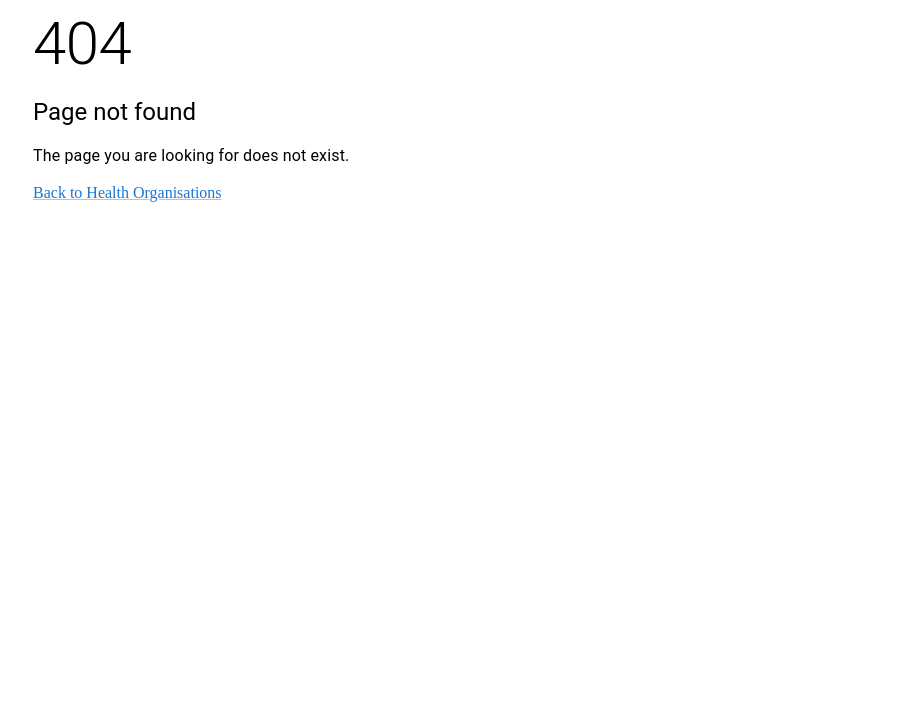
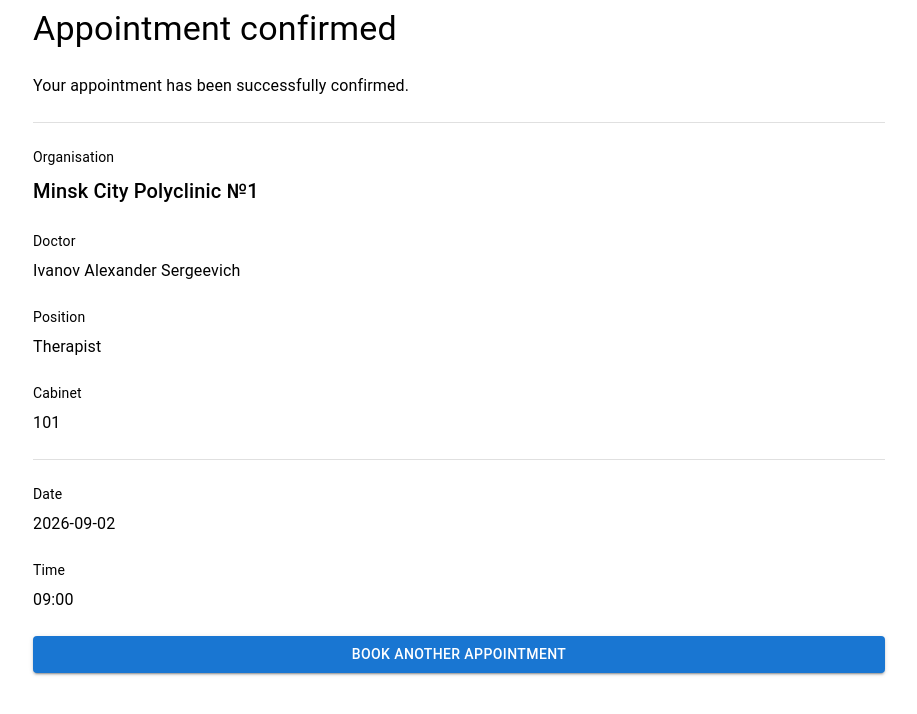
Before and after one commit to Packletka/TB_Elmosoft, a React (Vite) app in the folder frontend/: page /appointments/success/1 in a window 1280 px wide. Before the commit this address had no page. Shown: the top 714 px of the page, without its empty margins (181-1098 px from the left). Built offline with nearby package versions, Linux system fonts and the light colour scheme.

Commit message:
UI FEATURE: created 2 pages -> AppointmentConfirmationPage & AppointmentSuccessPage + pressing 'Previous Step' button now saves user choice of date in calendar and it's resistant to refreshing

```diff
--- /dev/null
+++ b/frontend/src/pages/appointments/AppointmentConfirmationPage.tsx
@@ -0,0 +1,149 @@
+import { Link as RouterLink, useParams } from "react-router-dom";
+
+import Alert from "@mui/material/Alert";
+import Button from "@mui/material/Button";
+import Container from "@mui/material/Container";
+import Divider from "@mui/material/Divider";
+import Stack from "@mui/material/Stack";
+import Typography from "@mui/material/Typography";
+
+import ResourceNotFound from "../../components/ui/ResourceNotFound";
+import { talons } from "../../mocks/appointments";
+import { doctors } from "../../mocks/doctors";
+import { organisations } from "../../mocks/organisations";
+
+function AppointmentConfirmationPage() {
+  const { talonId } = useParams();
+
+  const talon = talons.find((talon) => talon.id === Number(talonId));
+
+  if (!talon) {
+    return (
+      <ResourceNotFound
+        title="Talon not found"
+        message="The requested talon does not exist."
+        backTo="/organisations"
+        backLabel="Back to Health Organisations"
+      />
+    );
+  }
+
+  const doctor = doctors.find((doctor) => doctor.id === talon.doctor);
+
+  if (!doctor) {
+    return (
+      <ResourceNotFound
+        title="Doctor not found"
+        message="The doctor associated with this talon does not exist."
+        backTo="/organisations"
+        backLabel="Back to Health Organisations"
+      />
+    );
+  }
+
+  const organisation = organisations.find(
+    (organisation) => organisation.id === doctor.health_organisation,
+  );
+
+  if (!organisation) {
+    return (
+      <ResourceNotFound
+        title="Organisation not found"
+        message="The health organisation associated with this doctor does not exist."
+        backTo="/organisations"
+        backLabel="Back to Health Organisations"
+      />
+    );
+  }
+
+  const isAvailable = talon.customer === null;
+
+  return (
+    <Container maxWidth="md">
+      <Stack spacing={3}>
+        <Typography variant="h4" component="h1">
+          Appointment confirmation
+        </Typography>
+
+        {!isAvailable && (
+          <Alert severity="warning">This talon is no longer available.</Alert>
+        )}
+
+        <Stack spacing={1}>
+          <Typography variant="body2" color="text.secondary">
+            Organisation
+          </Typography>
+
+          <Typography variant="h6">{organisation.name}</Typography>
+        </Stack>
+
+        <Divider />
+
+        <Stack spacing={1}>
+          <Typography variant="body2" color="text.secondary">
+            Doctor
+          </Typography>
+
+          <Typography variant="h6">
+            {doctor.last_name} {doctor.first_name} {doctor.patronymic}
+          </Typography>
+        </Stack>
+
+        <Stack spacing={1}>
+          <Typography variant="body2" color="text.secondary">
+            Position
+          </Typography>
+
+          <Typography>{doctor.position}</Typography>
+        </Stack>
+
+        <Stack spacing={1}>
+          <Typography variant="body2" color="text.secondary">
+            Cabinet
+          </Typography>
+
+          <Typography>{doctor.cabinet}</Typography>
+        </Stack>
+
+        <Divider />
+
+        <Stack spacing={1}>
+          <Typography variant="body2" color="text.secondary">
+            Date
+          </Typography>
+
+          <Typography>{talon.date}</Typography>
+        </Stack>
+
+        <Stack spacing={1}>
+          <Typography variant="body2" color="text.secondary">
+            Time
+          </Typography>
+
+          <Typography>{talon.time}</Typography>
+        </Stack>
+
+        <Stack direction="row" spacing={2}>
+          <Button
+            variant="outlined"
+            component={RouterLink}
+            to={`/doctors/${doctor.id}?date=${talon.date}`}
+          >
+            Previous step
+          </Button>
+
+          <Button
+            variant="contained"
+            component={RouterLink}
+            to={`/appointments/success/${talon.id}`}
+            disabled={!isAvailable}
+          >
+            Confirm appointment
+          </Button>
+        </Stack>
+      </Stack>
+    </Container>
+  );
+}
+
+export default AppointmentConfirmationPage;
--- /dev/null
+++ b/frontend/src/pages/appointments/AppointmentSuccessPage.tsx
@@ -0,0 +1,135 @@
+import { Link as RouterLink, useParams } from "react-router-dom";
+
+import Button from "@mui/material/Button";
+import Container from "@mui/material/Container";
+import Divider from "@mui/material/Divider";
+import Stack from "@mui/material/Stack";
+import Typography from "@mui/material/Typography";
+
+import ResourceNotFound from "../../components/ui/ResourceNotFound";
+import { talons } from "../../mocks/appointments";
+import { doctors } from "../../mocks/doctors";
+import { organisations } from "../../mocks/organisations";
+
+function AppointmentSuccessPage() {
+  const { talonId } = useParams();
+
+  const talon = talons.find((talon) => talon.id === Number(talonId));
+
+  if (!talon) {
+    return (
+      <ResourceNotFound
+        title="Talon not found"
+        message="The requested talon does not exist."
+        backTo="/organisations"
+        backLabel="Back to Health Organisations"
+      />
+    );
+  }
+
+  const doctor = doctors.find((doctor) => doctor.id === talon.doctor);
+
+  if (!doctor) {
+    return (
+      <ResourceNotFound
+        title="Doctor not found"
+        message="The doctor associated with this talon does not exist."
+        backTo="/organisations"
+        backLabel="Back to Health Organisations"
+      />
+    );
+  }
+
+  const organisation = organisations.find(
+    (organisation) => organisation.id === doctor.health_organisation,
+  );
+
+  if (!organisation) {
+    return (
+      <ResourceNotFound
+        title="Organisation not found"
+        message="The health organisation associated with this doctor does not exist."
+        backTo="/organisations"
+        backLabel="Back to Health Organisations"
+      />
+    );
+  }
+
+  return (
+    <Container maxWidth="md">
+      <Stack spacing={3}>
+        <Typography variant="h4" component="h1">
+          Appointment confirmed
+        </Typography>
+
+        <Typography color="text.secondary">
+          Your appointment has been successfully confirmed.
+        </Typography>
+
+        <Divider />
+
+        <Stack spacing={1}>
+          <Typography variant="body2" color="text.secondary">
+            Organisation
+          </Typography>
+
+          <Typography variant="h6">{organisation.name}</Typography>
+        </Stack>
+
+        <Stack spacing={1}>
+          <Typography variant="body2" color="text.secondary">
+            Doctor
+          </Typography>
+
+          <Typography>
+            {doctor.last_name} {doctor.first_name} {doctor.patronymic}
+          </Typography>
+        </Stack>
+
+        <Stack spacing={1}>
+          <Typography variant="body2" color="text.secondary">
+            Position
+          </Typography>
+
+          <Typography>{doctor.position}</Typography>
+        </Stack>
+
+        <Stack spacing={1}>
+          <Typography variant="body2" color="text.secondary">
+            Cabinet
+          </Typography>
+
+          <Typography>{doctor.cabinet}</Typography>
+        </Stack>
+
+        <Divider />
+
+        <Stack spacing={1}>
+          <Typography variant="body2" color="text.secondary">
+            Date
+          </Typography>
+
+          <Typography>{talon.date}</Typography>
+        </Stack>
+
+        <Stack spacing={1}>
+          <Typography variant="body2" color="text.secondary">
+            Time
+          </Typography>
+
+          <Typography>{talon.time}</Typography>
+        </Stack>
+
+        <Button
+          variant="contained"
+          component={RouterLink}
+          to={`/organisations/${organisation.id}`}
+        >
+          Book another appointment
+        </Button>
+      </Stack>
+    </Container>
+  );
+}
+
+export default AppointmentSuccessPage;
--- a/frontend/src/pages/doctors/DoctorPage.tsx
+++ b/frontend/src/pages/doctors/DoctorPage.tsx
@@ -1,7 +1,11 @@
-import { Link as RouterLink, useParams } from "react-router-dom";
-import { useState } from "react";
+import {
+  Link as RouterLink,
+  useParams,
+  useSearchParams,
+} from "react-router-dom";
 
-import type { Dayjs } from "dayjs";
+import dayjs from "dayjs";
+import customParseFormat from "dayjs/plugin/customParseFormat";
 
 import Avatar from "@mui/material/Avatar";
 import Container from "@mui/material/Container";
@@ -10,17 +14,18 @@ import Stack from "@mui/material/Stack";
 import Typography from "@mui/material/Typography";
 import { DateCalendar } from "@mui/x-date-pickers/DateCalendar";
 import Button from "@mui/material/Button";
+import Alert from "@mui/material/Alert";
 
 import { doctors } from "../../mocks/doctors";
 import { getPluralPosition } from "../../utils/position";
 import ResourceNotFound from "../../components/ui/ResourceNotFound";
 import { talons } from "../../mocks/appointments";
 
+dayjs.extend(customParseFormat);
+
 function DoctorPage() {
   const { doctorId } = useParams();
-  /* starts as null, meaning:
-  user has not selected a date yet */
-  const [selectedDate, setSelectedDate] = useState<Dayjs | null>(null);
+  const [searchParams, setSearchParams] = useSearchParams();
 
   const doctor = doctors.find((doctor) => doctor.id === Number(doctorId));
 
@@ -42,6 +47,18 @@ function DoctorPage() {
   const availableDates = [...new Set(freeTalons.map((talon) => talon.date))];
 
   const availableDateSet = new Set(availableDates);
+
+  const dateParam = searchParams.get("date");
+
+  const parsedDateParam =
+    dateParam !== null ? dayjs(dateParam, "YYYY-MM-DD", true) : null;
+
+  const hasInvalidDateParam =
+    dateParam !== null &&
+    (!parsedDateParam?.isValid() || !availableDateSet.has(dateParam));
+
+  const selectedDate =
+    dateParam !== null && !hasInvalidDateParam ? parsedDateParam : null;
 
   const selectedDateString = selectedDate?.format("YYYY-MM-DD");
 
@@ -130,11 +147,35 @@ function DoctorPage() {
           Available appointments
         </Typography>
 
+        {hasInvalidDateParam && (
+          <Alert severity="warning">
+            The selected date is invalid or unavailable for this doctor.
+          </Alert>
+        )}
+
         {availableDates.length > 0 ? (
           <>
             <DateCalendar
               value={selectedDate}
-              onChange={(newDate) => setSelectedDate(newDate)}
+              onChange={(newDate) => {
+                if (!newDate) {
+                  return;
+                }
+
+                const newDateString = newDate.format("YYYY-MM-DD");
+
+                if (!availableDateSet.has(newDateString)) {
+                  return;
+                }
+
+                setSearchParams((previousParams) => {
+                  const nextParams = new URLSearchParams(previousParams);
+
+                  nextParams.set("date", newDateString);
+
+                  return nextParams;
+                });
+              }}
               shouldDisableDate={(day) =>
                 !availableDateSet.has(day.format("YYYY-MM-DD"))
               }
@@ -153,7 +194,12 @@ function DoctorPage() {
                   sx={{ flexWrap: "wrap" }}
                 >
                   {selectedDateTalons.map((talon) => (
-                    <Button key={talon.id} variant="outlined">
+                    <Button
+                      key={talon.id}
+                      variant="outlined"
+                      component={RouterLink}
+                      to={`/appointments/confirm/${talon.id}`}
+                    >
                       {talon.time}
                     </Button>
                   ))}
```
Also changed, not shown: frontend/src/app/router.tsx (+10 -0 lines).
